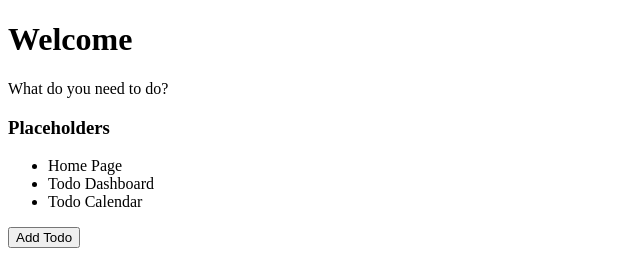
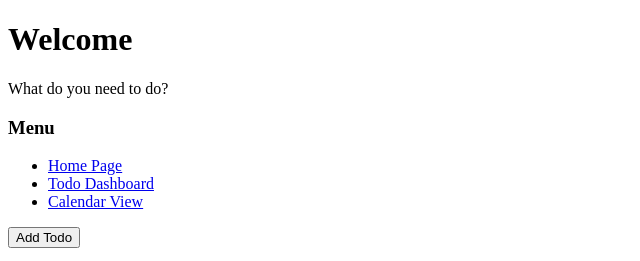
Before and after one commit to mfdigug/phase-2-project, a React (Create React App) app: page / in a window 1280 px wide. Shown: the top 261 px of the page, without its empty margins (0-640 px from the left). Built offline with nearby package versions, Linux system fonts and the light colour scheme; no server answers.

Commit message:
updated nav with NavLinks

```diff
--- a/src/Nav.js
+++ b/src/Nav.js
@@ -1,13 +1,15 @@
 import React from 'react'
+import { NavLink } from 'react-router-dom'
+
 
 const Nav = () => {
   return (
     <div>
-        <h3>Placeholders</h3>
+        <h3>Menu</h3>
         <ul>
-            <li>Home Page</li>
-            <li>Todo Dashboard</li>
-            <li>Todo Calendar</li>
+            <li><NavLink to='/'>Home Page</NavLink></li>
+            <li><NavLink to='/tododashboard'>Todo Dashboard</NavLink></li>
+            <li><NavLink to='/todocalendar'>Calendar View</NavLink></li>
         </ul>
         <button>Add Todo</button>
     </div>
```
